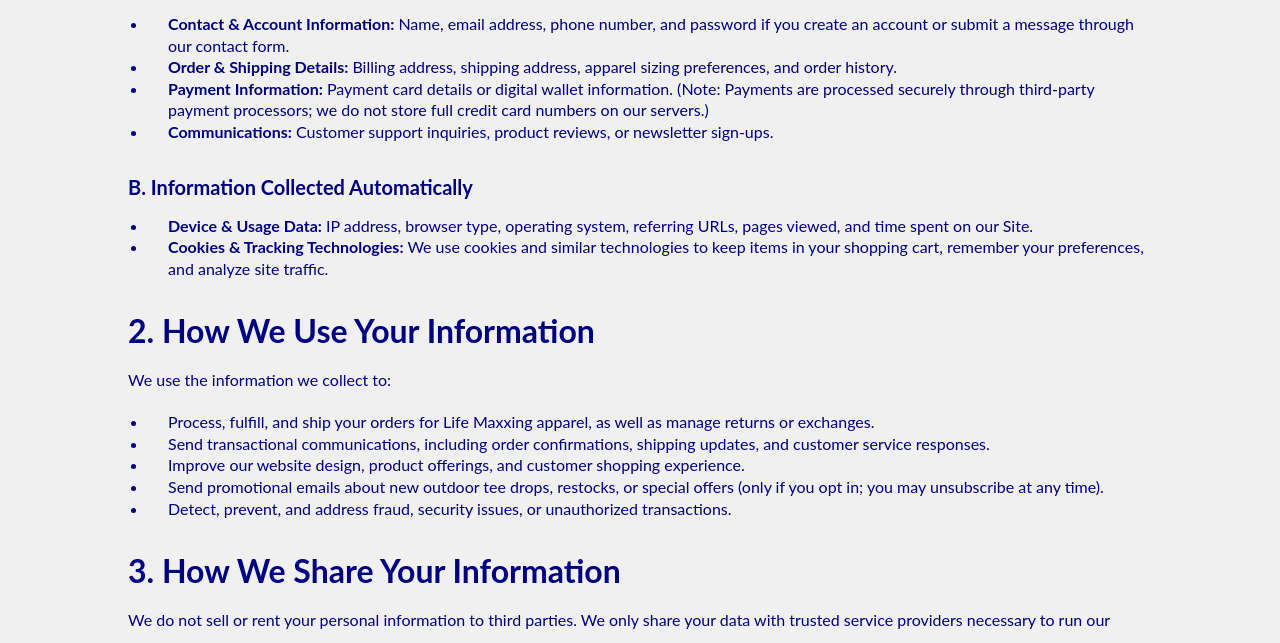
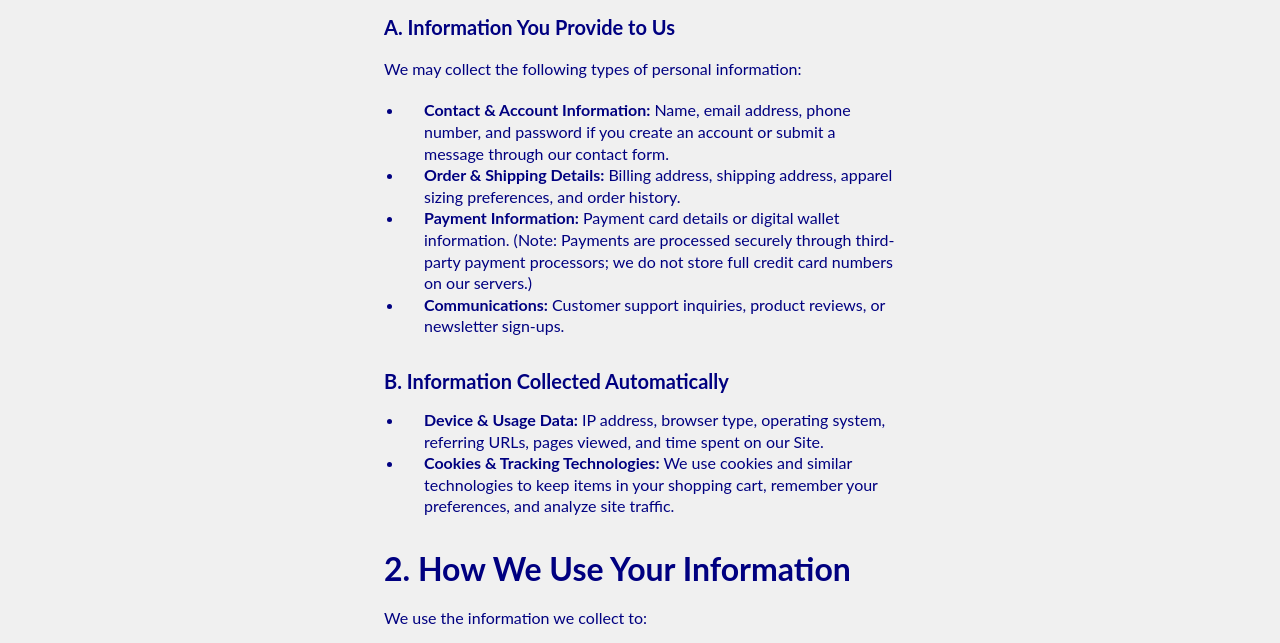
Before and after one commit to raniacamilleapoderado/belledotcom, a plain HTML site: page privacypolicy.html in a window 1280 px wide. Shown: the part 485-1128 px from the top of the page. Drawn offline with Linux system fonts and the light colour scheme.

Commit message:
Update privacypolicy.css

```diff
--- a/css/privacypolicy.css
+++ b/css/privacypolicy.css
@@ -40,7 +40,7 @@ a {
     background-color: #F0F0F0;
     color: #000080;
     margin: 0 auto;
-    padding: 2rem 10%;
+    padding: 2rem 30%;
 }
 
 .privacy-policy h1 {
```
